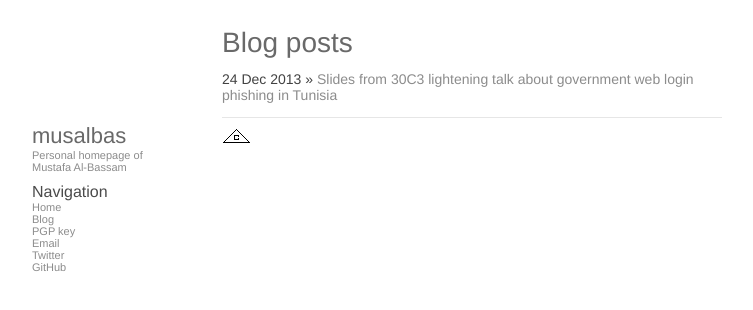
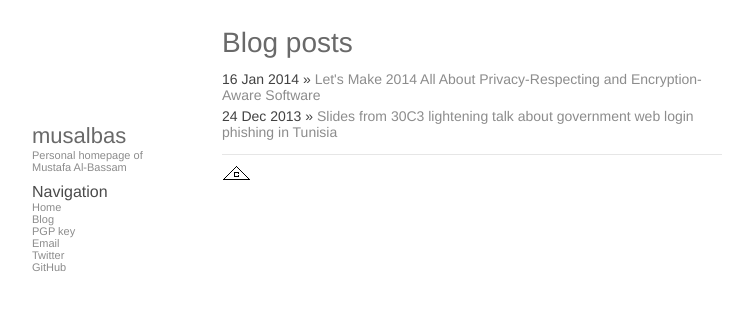
Before and after one commit to musalbas/musalbas.com-old, a Jekyll site: the page built from blog.html, in a window 1280 px wide. Shown: the top 310 px of the page, without its empty margins (258-1011 px from the left). Built offline with Jekyll 4.4.1, drawn with Linux system fonts in a browser that asks for light colours; Markdown is read by kramdown in place of the engine named in the settings.

Commit message:
added ibtimes article

```diff
--- a/blog.html
+++ b/blog.html
@@ -16,6 +16,10 @@ title: Blog posts
         {% endfor %}
 
         <li>
+            <span>16 Jan 2014</span> &raquo; <a href="http://www.ibtimes.co.uk/lets-make-2014-all-about-privacy-respecting-encryption-aware-software-1432608" target="_blank">Let's Make 2014 All About Privacy-Respecting and Encryption-Aware Software</a>
+        </li>
+
+        <li>
             <span>24 Dec 2013</span> &raquo; <a href="https://events.ccc.de/congress/2013/wiki/images/b/b9/LT-NSA-like_Surveillance_by_a_Third_World_Country.pdf" target="_blank">Slides from 30C3 lightening talk about government web login phishing in Tunisia</a>
         </li>
 
```
